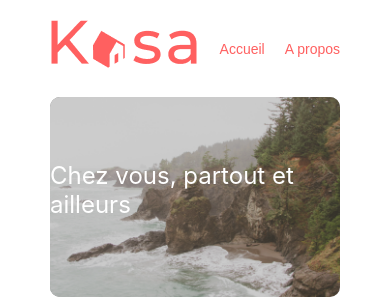
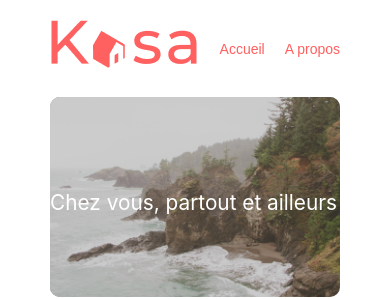
Before and after one commit to webmadao/projet-kasa, a React (Create React App) app: page / in a window 390 px wide. Shown: the top 299 px of the page. Built offline with nearby package versions, Linux system fonts and the light colour scheme.

Commit message:
gap 20px body font-ize h2 du banner

```diff
--- a/src/components/Card/Card.jsx
+++ b/src/components/Card/Card.jsx
@@ -9,7 +9,7 @@ function Card(props) {
   }
   return (
     <div className='card'>
-        <Link to='/flats' state={state}>
+        <Link to={`/flats/${props.id}`} state={state}>
           <div className='gallery-item'>
             <img src={props.imageUrl} alt={props.title} />
             <p>{props.title}</p>
--- a/src/components/Card/Card.scss
+++ b/src/components/Card/Card.scss
@@ -6,6 +6,7 @@
     /*width: 300px;*/
     background-color:$primary-color;
     //width: 100%;
+    width: 95%;
     border-radius: 8px;
     box-shadow: inset 10px -40px 40px 0px rgba(0, 0, 0, 0.5);
     text-decoration: none;
@@ -19,12 +20,12 @@
             width: 100%;
             text-decoration: none;
         }
-        @media (max-width: 768px) {
-            width: 95%;
+        @media (min-width: 768px) {
+            width: calc((100% - 120px) /3 );
         }
-        @media (min-width: 576px) {
-            width: calc((100% - 100px) /3 );
-        }
+       /* @media (min-width: 576px) {
+            width: calc((100% - 100px) /2 );
+        }*/
   }
 
   .card img {
--- a/src/components/Main/Main.scss
+++ b/src/components/Main/Main.scss
@@ -6,11 +6,11 @@
   align-items: center; /* Centre le contenu verticalement */
   border-radius: 8px;
   height: auto;
-  margin-top: -105px;
+  /*margin-top: -105px;*/
   margin-inline: 20px;
   @media (min-width: 576px) {
     background-color: $background-color;
-    margin-top: -85px;
+    /*margin-top: -85px;*/
     margin-inline: 50px;
 }
 }
--- a/src/index.js
+++ b/src/index.js
@@ -34,7 +34,7 @@ const router = createBrowserRouter([
         element: <App />,
       },
       {
-        path: "/flats",
+        path: "/flats/:id",
         element: <AppartmentPage />,
       },
       {
--- a/src/pages/About/About.jsx
+++ b/src/pages/About/About.jsx
@@ -42,6 +42,7 @@ function About() {
               className={`fa-solid ${fiabiliteOpen ? 'fa-chevron-down' : 'fa-chevron-up'}`}
               onClick={() => toggleSection('fiabilite')}
             ></i>
+
           </h4>
           {fiabiliteOpen && (
             <p>
@@ -51,8 +52,6 @@ function About() {
           )}
         </div>
 
-        {/* Répéter le même schéma pour les autres sections */}
-        {/* Respect */}
         <div className='about-respect'>
           <h4>
             <span>Respect</span>
@@ -69,7 +68,6 @@ function About() {
           )}
         </div>
 
-        {/* Service */}
         <div className='about-service'>
           <h4>
             <span>Service</span>
@@ -83,10 +81,10 @@ function About() {
               La bienveillance fait partie des valeurs fondatrices de Kasa. Tout comportement discriminatoire ou de
               perturbation du voisinage entrainera une exclusion de notre plateforme.
             </p>
+
           )}
         </div>
 
-        {/* Sécurité */}
         <div className='about-securite'>
           <h4>
             <span>Sécurité</span>
--- a/src/pages/About/About.scss
+++ b/src/pages/About/About.scss
@@ -23,7 +23,7 @@
         cursor: pointer;
       }
 
-       p {
+      p {
         background-color: $background-color;
         padding: 1rem;
         border-radius: 5px;
@@ -31,7 +31,8 @@
         position: relative;
         top: -0.3rem;
         z-index: -1;
-        transition: opacity 2s ease-in-out;
+        opacity: 1;
+        transition: opacity 0.7s;
       }
 
     }
--- a/src/pages/Home/App.scss
+++ b/src/pages/Home/App.scss
@@ -1,6 +1,10 @@
 body {
  margin: 0;
  padding: 0;
+ display:flex;
+ flex-direction: column;
+ gap: 20px;
+
 }
 
 .home h2 {
@@ -11,12 +15,25 @@ body {
     color: white;
     text-align: left;
     padding-inline: 50px;
-    font-size: px;
+    padding-bottom: 0;
+    font-size: 130%;
+      font-weight: 400;
+      top: -8rem;
+      margin-bottom: -60px;
+    @media  (min-width: 576px) {
+     // margin-bottom: -60px;
+      text-align: center;
+      font-size: 2rem;
+
       font-weight: 400;
       top: -10rem;
-    @media  (min-width: 576px) {
+    }
+
+    @media  (min-width: 750px) {
+     // margin-bottom: -60px;
       text-align: center;
       font-size: 2.5rem;
+
       font-weight: 400;
       top: -10rem;
     }
```
